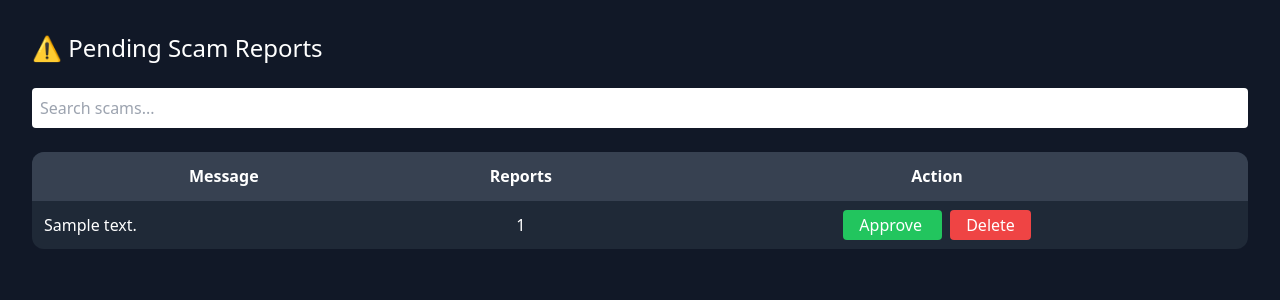
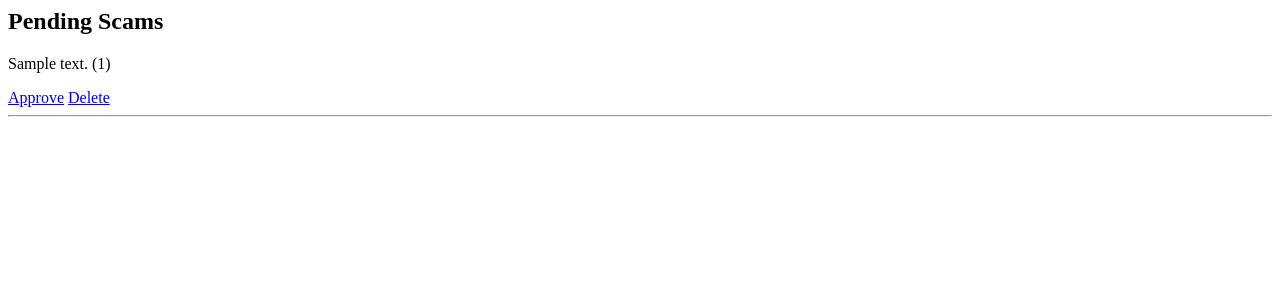
Before and after one commit to Mkumar262006/ai-fraud-message-detector, a Flask app: page /admin/pending in a window 1280 px wide. Shown: the top 300 px of the page. Run offline with Flask 3, Linux system fonts and the light colour scheme; a user stored in the database is signed in; tables that the repository leaves empty hold one stand-in row (values such as "Sample post"); some libraries are stand-ins or nearby versions.

Commit message:
Update pending.html

```diff
--- a/templates/pending.html
+++ b/templates/pending.html
@@ -1,43 +1,9 @@
-<!DOCTYPE html>
-<html>
-<head>
-<script src="https://cdn.tailwindcss.com"></script>
-</head>
+<h2>Pending Scams</h2>
 
-<body class="bg-gray-900 text-white p-8">
+{% for msg,count in data %}
+<p>{{ msg }} ({{ count }})</p>
 
-<h1 class="text-2xl mb-6">⚠️ Pending Scam Reports</h1>
-
-<input id="search" placeholder="Search scams..."
-class="p-2 rounded text-black mb-6 w-full"/>
-
-<table class="w-full bg-gray-800 rounded-xl overflow-hidden">
-<tr class="bg-gray-700">
-<th class="p-3">Message</th>
-<th>Reports</th>
-<th>Action</th>
-</tr>
-
-{% for msg, count in data %}
-<tr class="border-t border-gray-700">
-<td class="p-3">{{ msg }}</td>
-<td class="text-center">{{ count }}</td>
-
-<td class="space-x-2 text-center">
-<a href="/admin/approve?msg={{ msg }}"
-class="bg-green-500 px-4 py-1 rounded">
-Approve
-</a>
-
-<a href="/admin/delete?msg={{ msg }}"
-class="bg-red-500 px-4 py-1 rounded">
-Delete
-</a>
-</td>
-</tr>
+<a href="/admin/approve?msg={{ msg }}">Approve</a>
+<a href="/admin/delete?msg={{ msg }}">Delete</a>
+<hr>
 {% endfor %}
-
-</table>
-
-</body>
-</html>
```
